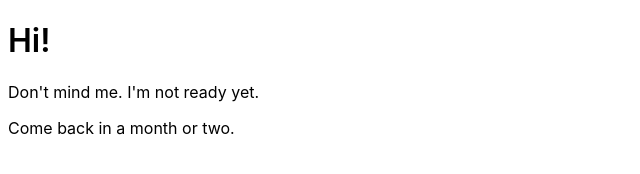
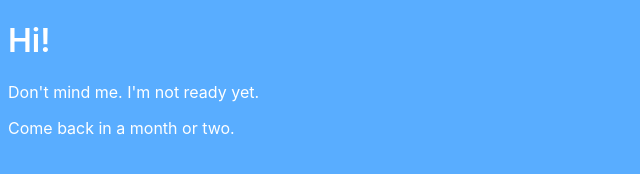
Before and after one commit to nomorecreatives/nomorecreatives.github.io, a plain HTML site: page index.html in a window 1280 px wide. Shown: the whole page, without its empty margins (0-640 px from the left). Drawn offline with Linux system fonts and the light colour scheme.

Commit message:
bg and font colour set

```diff
--- a/css/style.css
+++ b/css/style.css
@@ -1,8 +1,13 @@
+body{
+    background-color: #59ADFF;
+}
+
 p {
     font-family : "Inter", sans-serif;
     font-weight : 400;
     font-style : normal;
     font-variation-settings : "slnt" 0;
+    color: #ffffff;
 }
 
 h1, h2, h3, h4, h5, h6 {
@@ -10,4 +15,5 @@ h1, h2, h3, h4, h5, h6 {
     font-weight : 600;
     font-style : normal;
     font-variation-settings : "slnt" 0;
+    color: #ffffff;
 }
```
